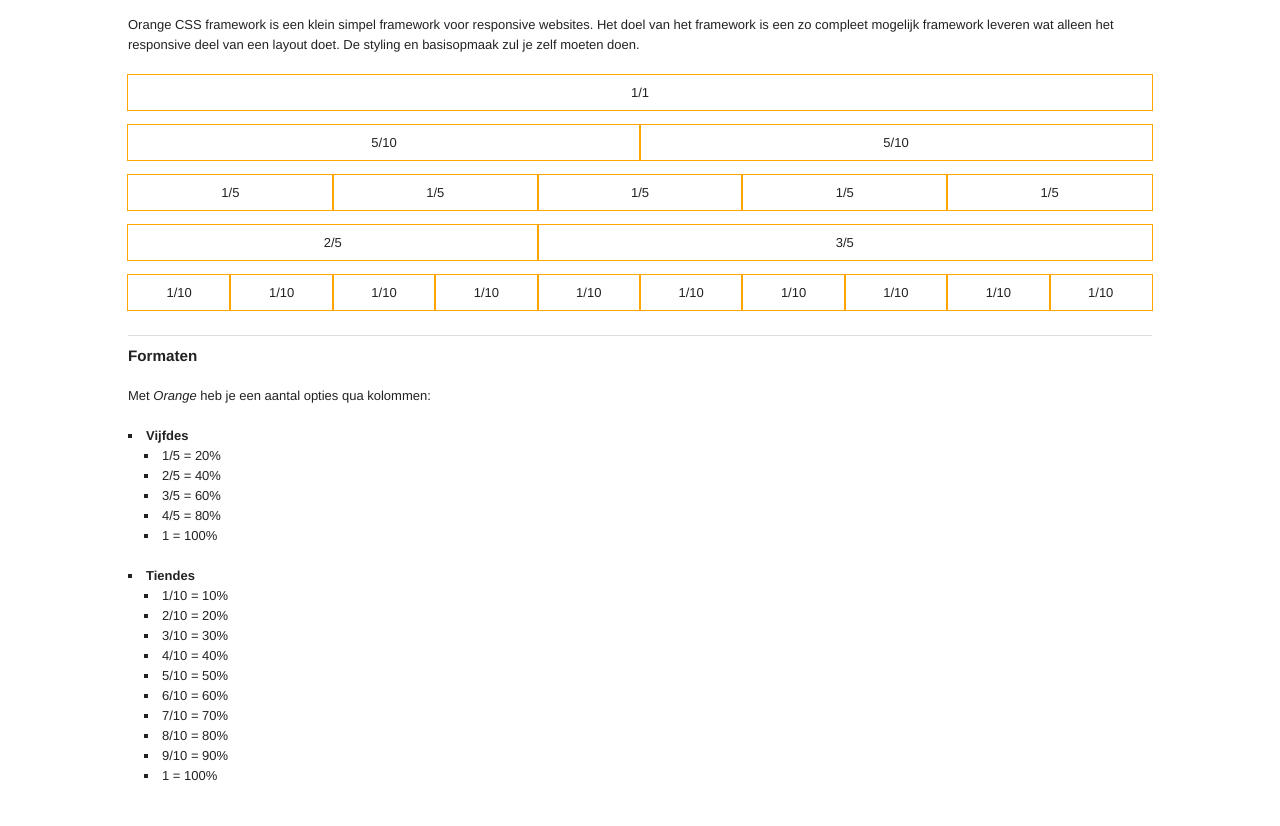
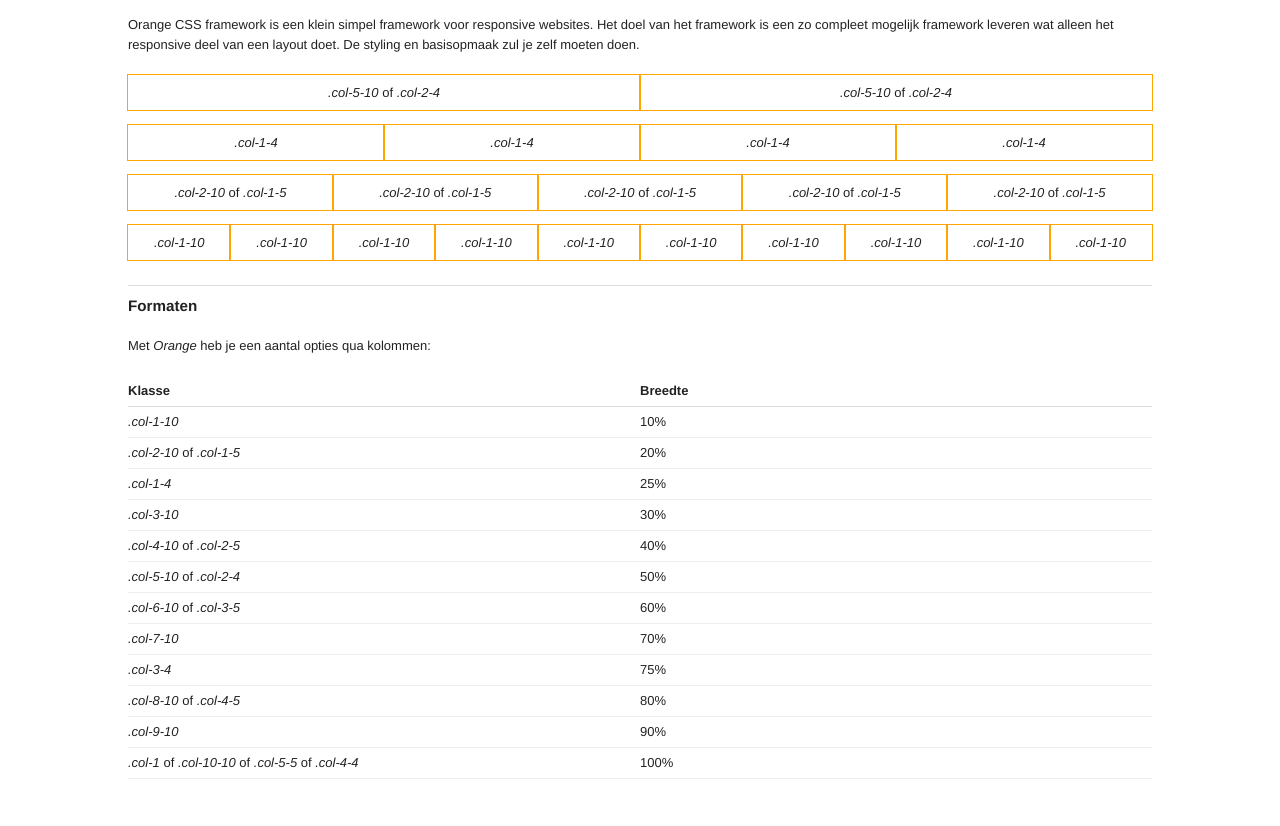
Before and after one commit to sebastiaanfranken/orange, a PHP site: page / in a window 1280 px wide. Shown: the part 65-891 px from the top of the page. After the commit the page ends 844 px from the top, so only its background shows below. Run offline with PHP 8.4, Linux system fonts and the light colour scheme.

Commit message:
Small fixes to UI and improved visuals

```diff
--- a/CSS/layout.css
+++ b/CSS/layout.css
@@ -33,6 +33,22 @@ ul {
 
 ul ul, ol ol, ul ol, ol ul {
 	margin-left: 16px;
+}
+
+table {
+	width: 100%;
+}
+
+table thead tr th {
+	border-bottom: 1px solid #ddd;
+	text-align: left;
+	padding: 5px 0;
+}
+
+table tbody tr td {
+	padding: 5px 0;
+	border-bottom: 1px solid #eee;
+	width: 50%;
 }
 
 #site {
--- a/index.php
+++ b/index.php
@@ -18,30 +18,28 @@
 			<main>
 				<p>Orange CSS framework is een klein simpel framework voor responsive websites. Het doel van het framework is een zo compleet mogelijk framework leveren wat alleen het responsive deel van een layout doet. De styling en basisopmaak zul je zelf moeten doen.</p>
 				<section>
-					<div class="row">
-						<div class="col-1">1/1</div>
-					</div> <!-- /.row -->
 
 					<div class="row">
-						<?php for($a = 1; $a <= 2; $a++) : ?>
-						<div class="col-5-10">5/10</div>
+						<?php for($i = 1; $i <= 2; $i++) : ?>
+						<div class="col-5-10"><em>.col-5-10</em> of <em>.col-2-4</em></div>
 						<?php endfor;?>
 					</div> <!-- /.row -->
 
 					<div class="row">
-						<?php for($b = 1; $b <= 5; $b++) : ?>
-						<div class="col-1-5">1/5</div>
+						<?php for($i = 1; $i <= 4; $i++) : ?>
+						<div class="col-1-4"><em>.col-1-4</em></div>
 						<?php endfor;?>
 					</div> <!-- /.row -->
 
 					<div class="row">
-						<div class="col-2-5">2/5</div>
-						<div class="col-3-5">3/5</div>
+						<?php for($i = 1; $i <= 5; $i++) : ?>
+						<div class="col-2-10"><em>.col-2-10</em> of <em>.col-1-5</em></div>
+						<?php endfor;?>
 					</div> <!-- /.row -->
 
 					<div class="row">
-						<?php for($c = 1; $c <= 10; $c++) : ?>
-						<div class="col-1-10">1/10</div>
+						<?php for($i = 1; $i <= 10; $i++) : ?>
+						<div class="col-1-10"><em>.col-1-10</em></div>
 						<?php endfor;?>
 					</div> <!-- /.row -->
 				</section>
@@ -49,22 +47,65 @@
 				<section>
 					<h3>Formaten</h3>
 					<p>Met <em>Orange</em> heb je een aantal opties qua kolommen: </p>
-					<ul>
-						<li><strong>Vijfdes</strong></li>
-						<ul>
-							<?php for($i = 1; $i <= 4; $i++) : ?>
-							<li><?php print $i;?>/5 = <?php print (100/5) * $i;?>%</li>
-							<?php endfor;?>
-							<li>1 = 100%</li>
-						</ul>
-						<li><strong>Tiendes</strong></li>
-						<ul>
-							<?php for($i = 1; $i <= 9; $i++) : ?>
-							<li><?php print $i;?>/10 = <?php print (100/10) * $i;?>%</li>
-							<?php endfor;?>
-							<li>1 = 100%</li>
-						</ul>
-					</ul>
+					<table cellpadding="0" cellspacing="0">
+						<thead>
+							<tr>
+								<th>Klasse</th>
+								<th>Breedte</th>
+							</tr>
+						</thead>
+
+						<tbody>
+							<tr>
+								<td><em>.col-1-10</em></td>
+								<td>10%</td>
+							</tr>
+							<tr>
+								<td><em>.col-2-10</em> of <em>.col-1-5</em></td>
+								<td>20%</td>
+							</tr>
+							<tr>
+								<td><em>.col-1-4</em></td>
+								<td>25%</td>
+							</tr>
+							<tr>
+								<td><em>.col-3-10</em></td>
+								<td>30%</td>
+							</tr>
+							<tr>
+								<td><em>.col-4-10</em> of <em>.col-2-5</em></td>
+								<td>40%</td>
+							</tr>
+							<tr>
+								<td><em>.col-5-10</em> of <em>.col-2-4</em></td>
+								<td>50%</td>
+							</tr>
+							<tr>
+								<td><em>.col-6-10</em> of <em>.col-3-5</em></td>
+								<td>60%</td>
+							</tr>
+							<tr>
+								<td><em>.col-7-10</em></td>
+								<td>70%</td>
+							</tr>
+							<tr>
+								<td><em>.col-3-4</em></td>
+								<td>75%</td>
+							</tr>
+							<tr>
+								<td><em>.col-8-10</em> of <em>.col-4-5</em></td>
+								<td>80%</td>
+							</tr>
+							<tr>
+								<td><em>.col-9-10</em></td>
+								<td>90%</td>
+							</tr>
+							<tr>
+								<td><em>.col-1</em> of <em>.col-10-10</em> of <em>.col-5-5</em> of <em>.col-4-4</em></td>
+								<td>100%</td>
+							</tr>
+						</tbody>
+					</table>
 				</section>
 			</main>
 		</div> <!-- /.container -->
```
